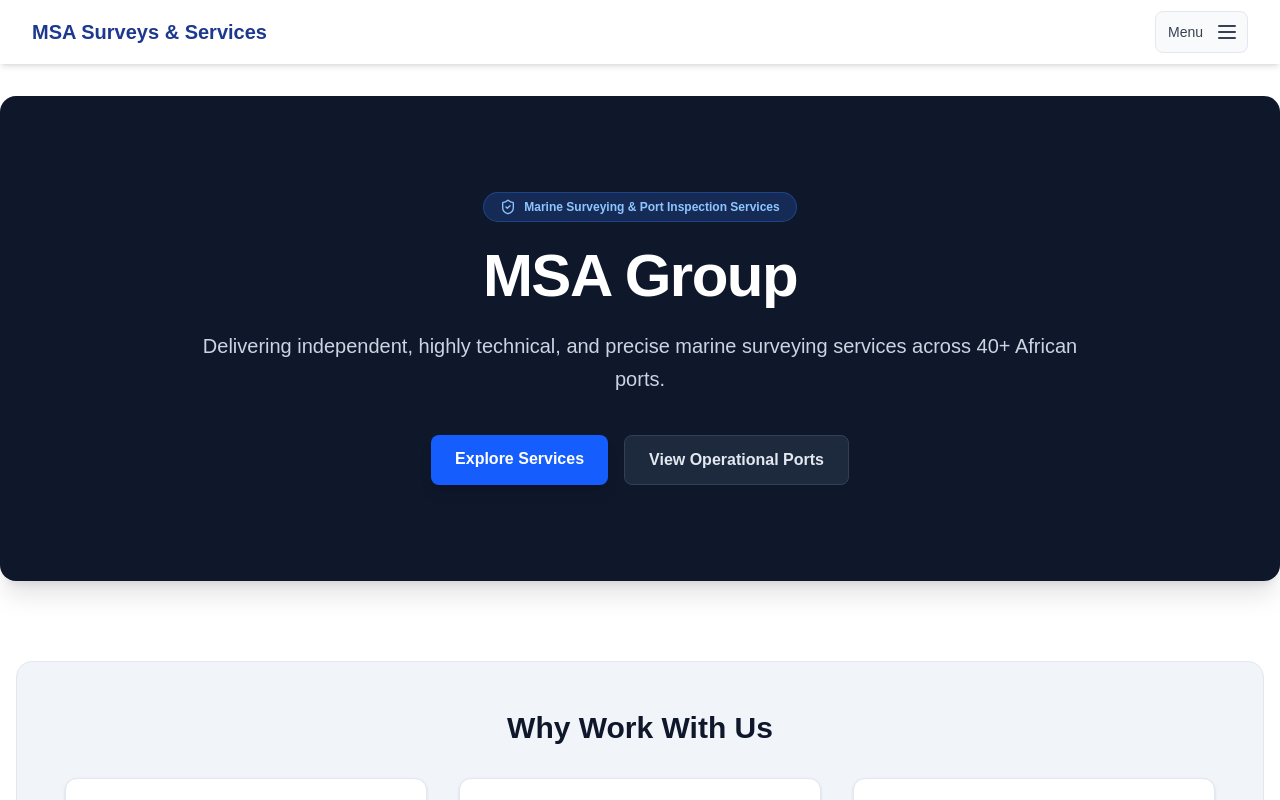
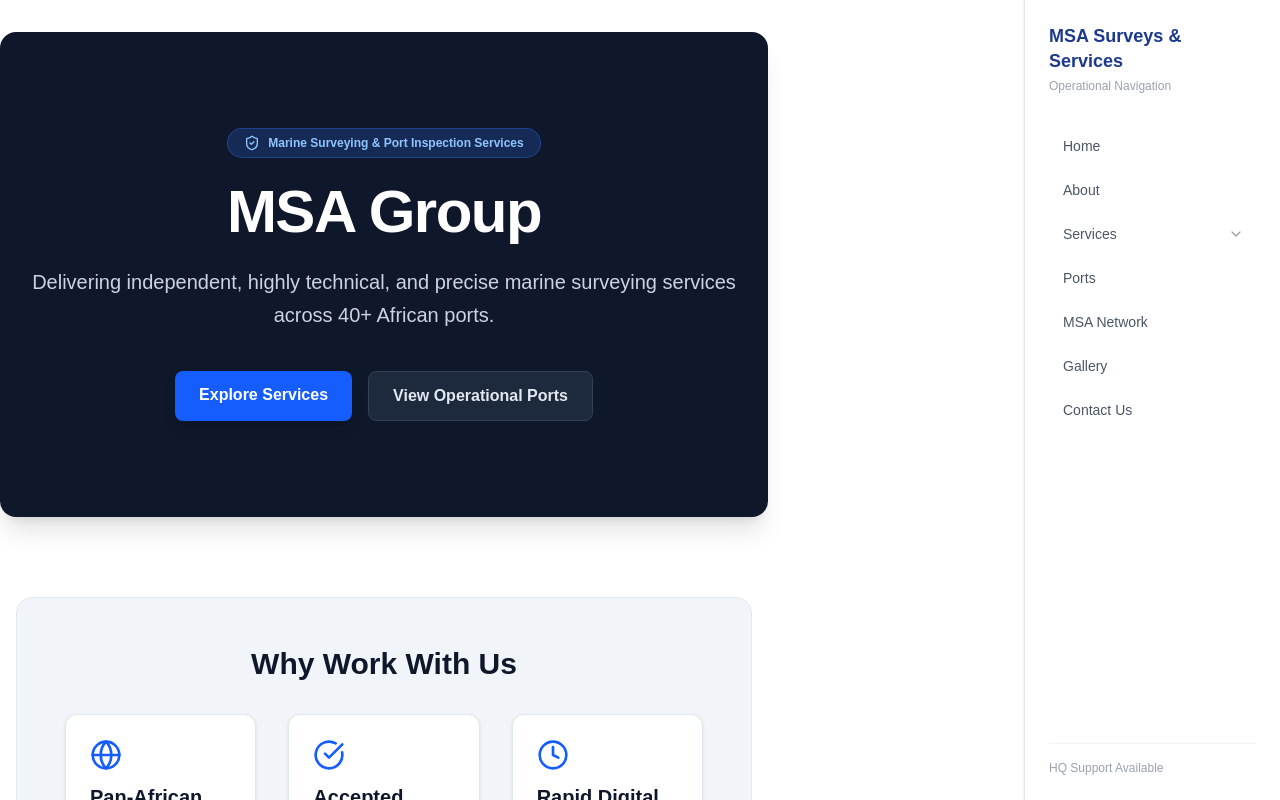
Before and after one commit to MSAsurveys-services/msa-website, a Next.js app: page / in a window 1280 px wide. Shown: the top 800 px of the page. Built offline with nearby package versions, Linux system fonts and the light colour scheme.

Commit message:
Move sidebar to right side and add services submenus

```diff
--- a/app/layout.tsx
+++ b/app/layout.tsx
@@ -3,6 +3,7 @@
 import './globals.css';
 import Link from 'next/link';
 import { useState } from 'react';
+import { ChevronDown } from 'lucide-react';
 
 export default function RootLayout({
   children,
@@ -11,12 +12,15 @@
 }) {
   return (
     <html lang="en">
-      <body className="bg-white text-gray-800 antialiased">
+      <body className="bg-slate-50 text-gray-800 antialiased flex flex-col md:flex-row-reverse min-h-screen">
         <NavigationWrapper />
-        <main>{children}</main>
-        <footer className="bg-gray-900 text-white py-8 text-center text-sm">
+        {/* Main content shifts to the left on desktop to make room for the right sidebar */}
+        <div className="flex-1 flex flex-col min-w-0 md:pr-64">
+          <main className="flex-1">{children}</main>
+          <footer className="bg-gray-900 text-white py-8 text-center text-sm border-t border-gray-800">
             <p>&copy; {new Date().getFullYear()} MSA Surveys & Services. All rights reserved.</p>
           </footer>
+        </div>
       </body>
     </html>
   );
@@ -24,11 +28,19 @@
 
 function NavigationWrapper() {
   const [isOpen, setIsOpen] = useState(false);
+  const [servicesOpen, setServicesOpen] = useState(false);
+
+  const serviceCategories = [
+    { name: 'Cargo & Quantity Management', href: '/services#cargo-quantity' },
+    { name: 'Vessel Integrity & Chartering', href: '/services#vessel-integrity' },
+    { name: 'Operational & Port Services', href: '/services#operational-port' },
+    { name: 'Damage & Forensic Investigation', href: '/services#damage-forensic' },
+  ];
 
   const navLinks = [
     { name: 'Home', href: '/' },
     { name: 'About', href: '/about' },
-    { name: 'Services', href: '/services' },
+    { name: 'Services', href: '/services', hasSubmenu: true },
     { name: 'Ports', href: '/ports' },
     { name: 'MSA Network', href: '/msa-network' },
     { name: 'Gallery', href: '/gallery' },
@@ -36,25 +48,18 @@
   ];
 
   return (
-    <nav className="bg-white shadow-md sticky top-0 z-50">
-      <div className="max-w-7xl mx-auto px-4 sm:px-6 lg:px-8">
-        <div className="flex justify-between h-16 items-center">
-          {/* Logo / Brand */}
-          <div className="flex-shrink-0 flex items-center">
+    <>
+      {/* MOBILE TOP BAR (Hidden on Desktop) */}
+      <nav className="md:hidden bg-white shadow-md sticky top-0 z-50 px-4 h-16 flex justify-between items-center w-full">
         <Link href="/">
-              <span className="font-bold text-xl text-blue-900">MSA Surveys & Services</span>
+          <span className="font-bold text-lg text-blue-900">MSA Surveys</span>
         </Link>
-          </div>
-
-          {/* Universal Hamburger Button (Shows on Desktop and Mobile) */}
-          <div className="flex items-center">
         <button
           onClick={() => setIsOpen(!isOpen)}
           type="button"
-              className="text-gray-700 hover:text-blue-600 focus:outline-none p-2 flex items-center gap-2 bg-gray-50 hover:bg-gray-100 rounded-lg border border-gray-200 transition"
+          className="text-gray-700 hover:text-blue-600 focus:outline-none p-2"
           aria-label="Toggle Menu"
         >
-              <span className="text-sm font-medium px-1 hidden sm:inline">Menu</span>
           <svg className="h-6 w-6" fill="none" viewBox="0 0 24 24" stroke="currentColor">
             {isOpen ? (
               <path strokeLinecap="round" strokeLinejoin="round" strokeWidth={2} d="M6 18L18 6M6 6l12 12" />
@@ -63,25 +68,102 @@
             )}
           </svg>
         </button>
-          </div>
-        </div>
-      </div>
+      </nav>
 
-      {/* Dropdown Menu Drawer (Opens on click for all screen sizes) */}
+      {/* Mobile Dropdown Drawer */}
       {isOpen && (
-        <div className="bg-white border-t border-gray-200 px-4 pt-3 pb-5 space-y-2 shadow-xl max-w-7xl mx-auto">
+        <div className="md:hidden fixed inset-x-0 top-16 bg-white border-b border-gray-200 px-4 pt-2 pb-4 space-y-2 shadow-lg z-50 max-h-[80vh] overflow-y-auto">
           {navLinks.map((link) => (
+            <div key={link.name}>
+              <div className="flex items-center justify-between">
                 <Link
-              key={link.name}
                   href={link.href}
-              onClick={() => setIsOpen(false)}
-              className="block px-4 py-2.5 rounded-md text-base font-medium text-gray-700 hover:text-blue-600 hover:bg-blue-50 transition-colors"
+                  onClick={() => { if (!link.hasSubmenu) setIsOpen(false); }}
+                  className="flex-1 block px-3 py-2 rounded-md text-base font-medium text-gray-700 hover:text-blue-600 hover:bg-gray-50"
                 >
                   {link.name}
+                </Link>
+                {link.hasSubmenu && (
+                  <button
+                    onClick={() => setServicesOpen(!servicesOpen)}
+                    className="p-2 text-gray-500 hover:text-blue-600"
+                  >
+                    <ChevronDown className={`w-4 h-4 transition-transform ${servicesOpen ? 'rotate-180' : ''}`} />
+                  </button>
+                )}
+              </div>
+              {link.hasSubmenu && servicesOpen && (
+                <div className="pl-4 space-y-1 my-1 border-l-2 border-blue-100">
+                  {serviceCategories.map((sub) => (
+                    <Link
+                      key={sub.name}
+                      href={sub.href}
+                      onClick={() => setIsOpen(false)}
+                      className="block px-3 py-1.5 text-xs font-medium text-gray-600 hover:text-blue-600"
+                    >
+                      {sub.name}
                     </Link>
                   ))}
                 </div>
               )}
-    </nav>
+            </div>
+          ))}
+        </div>
+      )}
+
+      {/* DESKTOP VERTICAL SIDEBAR (Fixed on the right side) */}
+      <aside className="hidden md:flex flex-col w-64 bg-white border-l border-gray-200 h-screen sticky top-0 z-40 p-6 shadow-sm overflow-y-auto">
+        <div className="mb-8">
+          <Link href="/">
+            <span className="font-bold text-lg text-blue-900 leading-snug block">
+              MSA Surveys & Services
+            </span>
+          </Link>
+          <p className="text-xs text-gray-400 mt-1">Operational Navigation</p>
+        </div>
+
+        <div className="flex flex-col space-y-1 flex-1">
+          {navLinks.map((link) => (
+            <div key={link.name}>
+              <div className="flex items-center justify-between rounded-lg hover:bg-blue-50/60 transition-colors">
+                <Link
+                  href={link.href}
+                  className="flex-1 px-3.5 py-2.5 text-sm font-medium text-gray-600 hover:text-blue-600"
+                >
+                  {link.name}
+                </Link>
+                {link.hasSubmenu && (
+                  <button
+                    onClick={() => setServicesOpen(!servicesOpen)}
+                    className="p-2 mr-1 text-gray-400 hover:text-blue-600 focus:outline-none"
+                  >
+                    <ChevronDown className={`w-4 h-4 transition-transform ${servicesOpen ? 'rotate-180' : ''}`} />
+                  </button>
+                )}
+              </div>
+
+              {/* Desktop Sub-menu */}
+              {link.hasSubmenu && servicesOpen && (
+                <div className="pl-4 pr-2 py-1 space-y-1 my-1 border-l-2 border-blue-200 ml-3">
+                  {serviceCategories.map((sub) => (
+                    <Link
+                      key={sub.name}
+                      href={sub.href}
+                      className="block px-2.5 py-1.5 rounded text-xs font-medium text-gray-500 hover:text-blue-600 hover:bg-blue-50 transition-colors"
+                    >
+                      {sub.name}
+                    </Link>
+                  ))}
+                </div>
+              )}
+            </div>
+          ))}
+        </div>
+
+        <div className="pt-4 border-t border-gray-100 text-xs text-gray-400">
+          <p>HQ Support Available</p>
+        </div>
+      </aside>
+    </>
   );
 }
```
Lines whose indentation alone changed are shown as unchanged.
